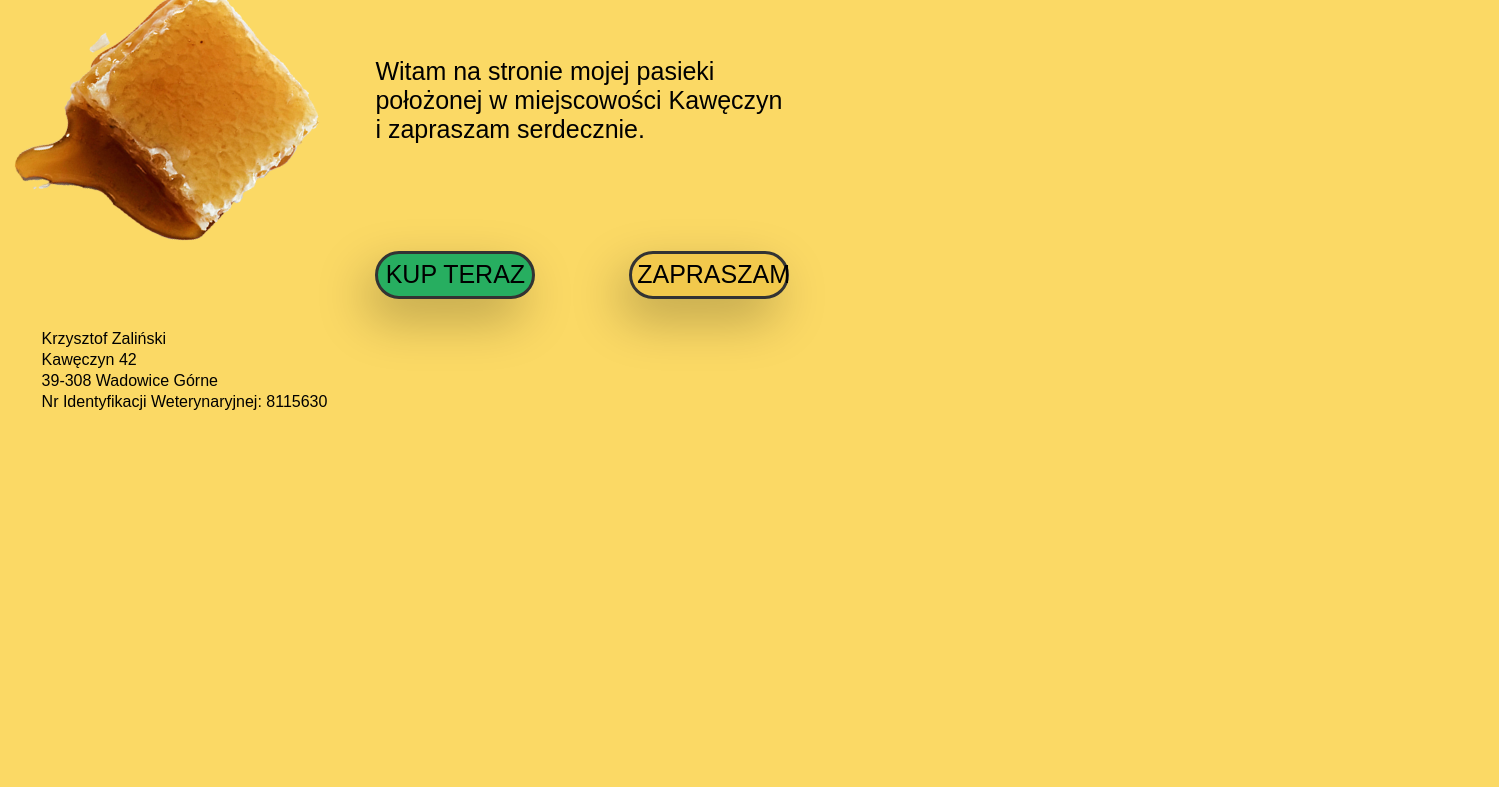
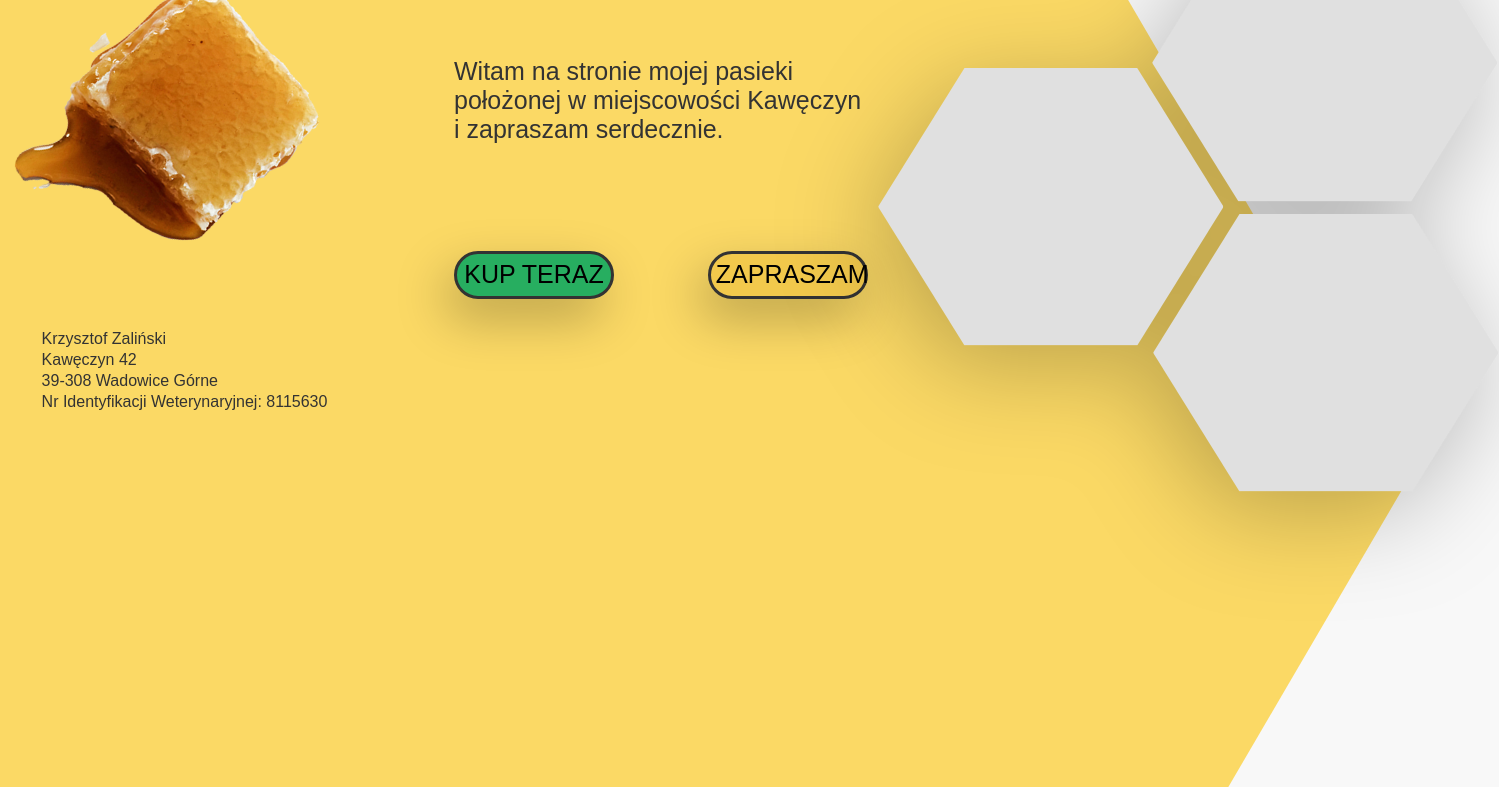
Before and after one commit to gregsypek/clover, a website: page index.html in a window 1280 px wide. Shown: the part 325-1112 px from the top of the page, 1499 px wide, since content can reach past the window. Before the commit the page ends 800 px from the top, so only its background shows below. Drawn offline with Linux system fonts and the light colour scheme; a web font is replaced by a local one.

Commit message:
add hexagon layout on the home page for visual improvments

```diff
--- a/css/base.css
+++ b/css/base.css
@@ -3,10 +3,11 @@
     --black: #333333;
     --gray-dark: #4f4f4f;
     --gray-light: #e0e0e0;
-    --bg: #FCFCFC;
+    --bg: #F8F8F8;
     --white: #F2F2F2;
     --yellow: #FBD965;
     --gold: #f2c94c;
+    --orange: #F2994A;
     --green-light: #6fcf97;
     --green-dark: #27AE60;
 
--- a/css/home.css
+++ b/css/home.css
@@ -1 +1,25 @@
-.home {}
+/* .hexagon-bg {
+    position: absolute;
+
+
+    z-index: 44;
+} */
+.hexagon-bg::before {
+    content: "";
+
+    position: absolute;
+
+    left: -81.97%;
+    right: 0.95%;
+    top: -65%;
+    bottom: -353.14%;
+    width: 2265.93px;
+    height: 2648.49px;
+    clip-path: var(--hexagon);
+
+    transform: translateX(-922px);
+    background: radial-gradient(50% 50% at 50% 50%, #FBD965 57.81%, #FBD965 97.4%);
+    box-shadow: -10px 20px 50px rgba(0, 0, 0, 0.25);
+    transform: rotate(-90deg);
+    z-index: -1;
+}
--- a/css/layout.css
+++ b/css/layout.css
@@ -27,7 +27,7 @@ main .hexagon_container {
     }
 
     main aside {
-        --width: 5;
+        --width: 6;
     }
 
     main .introduction {
@@ -39,7 +39,7 @@ main .hexagon_container {
     }
 
     main .hexagon_container {
-        --width: 5;
+        --width: 4;
     }
 
 }
--- a/css/main.css
+++ b/css/main.css
@@ -11,9 +11,33 @@ html {
 body {
   font-family: "Open Sans", sans-serif;
   margin: 1rem;
-  background-color: var(--yellow);
+  background-color: var(--bg);
   margin: 0;
   padding: 0;
+  color: var(--black);
+}
+
+
+header,
+h1,
+h2,
+h3,
+h4,
+h5,
+h6 {
+  font-family: "Patua One", cursive;
+  font-weight: 600;
+}
+
+section>h1 {
+  color: var(--black);
+}
+
+
+
+/* header styles */
+header {
+  font-weight: 400;
 }
 
 .wrapper {
@@ -72,9 +96,7 @@ main .info p {
   font-size: var(--h4);
   border-radius: 30px;
   border: 3px solid var(--black);
-
   padding: .3rem;
-  background-color: var(--gold);
   cursor: pointer;
   box-shadow: -10px 20px 50px rgba(0, 0, 0, 0.25);
 }
@@ -83,22 +105,49 @@ main .info p {
   background-color: var(--green-dark);
 }
 
-header,
-h1,
-h2,
-h3,
-h4,
-h5,
-h6 {
-  font-family: "Patua One", cursive;
-  font-weight: 600;
+.btn-orange {
+  background-color: var(--gold);
 }
 
-section>h1 {
-  color: var(--black);
+.btn-green:hover {
+  background-color: var(--green-light);
 }
 
-/* header styles */
-header {
-  font-weight: 400;
+.btn-orange:hover {
+  background-color: var(--orange);
 }
+
+
+
+
+.hexagon_container {
+  position: relative;
+  filter: drop-shadow(-10px 20px 50px rgba(0, 0, 0, 0.25));
+}
+
+.hexagon-small-1,
+.hexagon-small-2,
+.hexagon-small-3 {
+  position: absolute;
+  width: 17.355rem;
+  height: 21.591rem;
+  transform: rotate(-90deg);
+  clip-path: var(--hexagon);
+  background: var(--gray-light);
+  transform: rotate(-90deg);
+}
+
+.hexagon-small-1 {
+  left: 44px;
+  top: 10px;
+}
+
+.hexagon-small-2 {
+  left: 319px;
+  top: 156px;
+}
+
+.hexagon-small-3 {
+  left: 318px;
+  top: -134px;
+}
--- a/css/nav.css
+++ b/css/nav.css
@@ -230,5 +230,5 @@ Note the href targets the main menu (both class and ID)
 }
 
 .main-menu li:hover span::before {
-  transform: rotate(60deg);
+  transform: rotate(45deg);
 }
--- a/index.html
+++ b/index.html
@@ -23,6 +23,7 @@
   <body>
     <div class="wrapper">
       <section class="home">
+        <div class="hexagon-bg">
         <header>
           <div class="row">
             <a
@@ -85,15 +86,17 @@
             </h3>
             <div class="btns">
               <button class="btn btn-green">kup teraz</button>
-              <button class="btn">zapraszam</button>
+              <button class="btn btn-orange">zapraszam</button>
             </div>
-            <div class="hexagon_container">
-              <div class="hexagon-small"></div>
-              <div class="hexagon-small"></div>
-              <div class="hexagon-small"></div>
+
+          </div>
+           <div class="hexagon_container">
+              <div class="hexagon-small-1"></div>
+              <div class="hexagon-small-2"></div>
+              <div class="hexagon-small-3"></div>
             </div>
-          </div>
         </main>
+        </div>
       </section>
     </div>
   </body>
```
Also changed, not shown: notes.md (added, +1 -0 lines), 2 other files.
